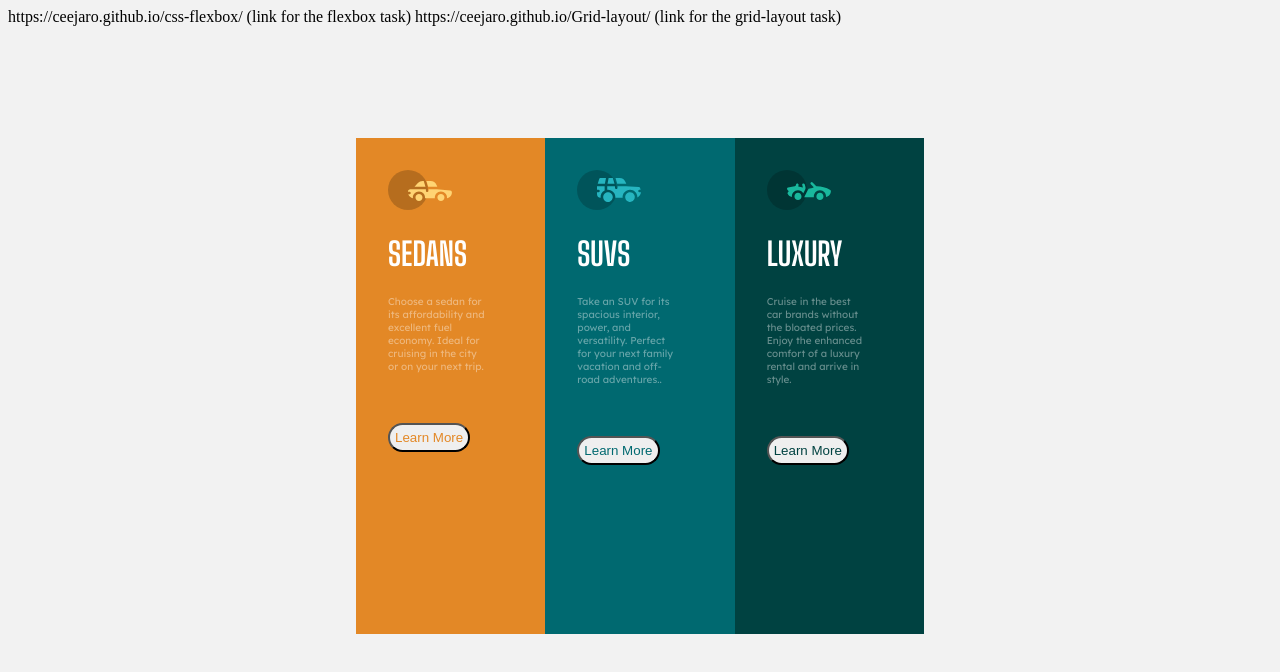
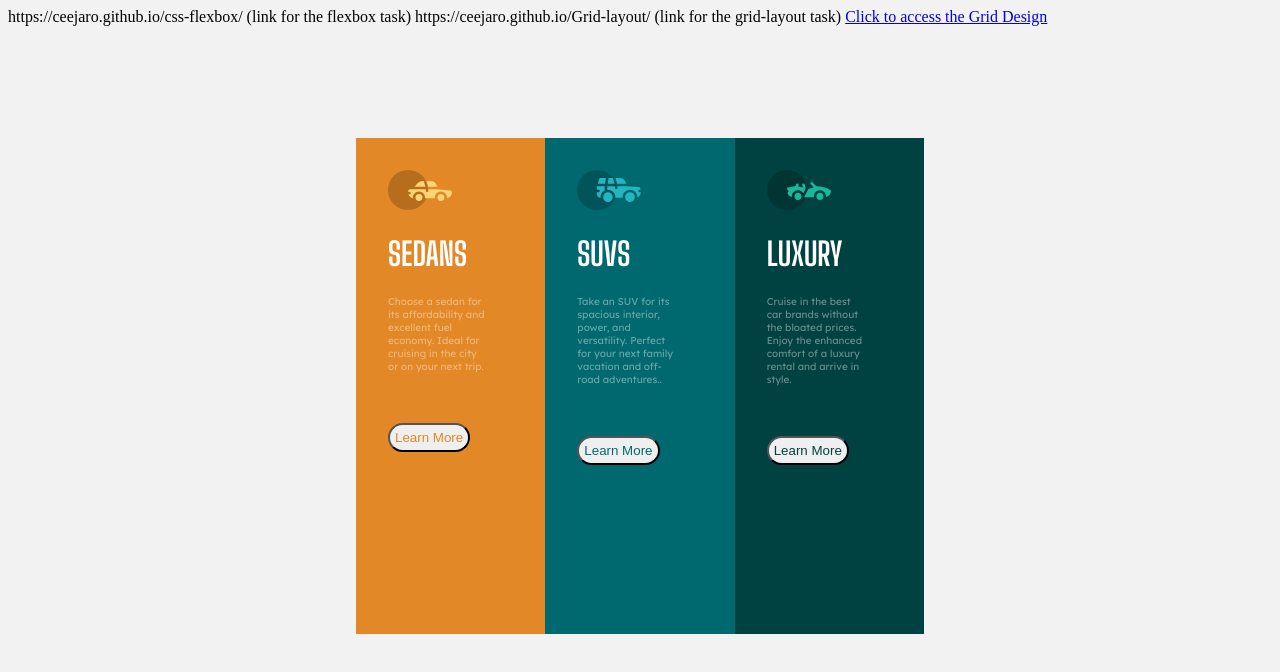
Before and after one commit to Ceejaro/css-flexbox, a plain HTML site: page index.html in a window 1280 px wide. Drawn offline with Linux system fonts and the light colour scheme.

Commit message:
Update index.html

```diff
--- a/index.html
+++ b/index.html
@@ -16,6 +16,7 @@
 <!--   PLEASE READ       -->
         https://ceejaro.github.io/css-flexbox/ (link for the flexbox task)
         https://ceejaro.github.io/Grid-layout/ (link for the grid-layout task)
+        <a href=" https://ceejaro.github.io/Grid-layout/" id="header-btn">Click to access the Grid Design</a>
 <!-- I saved the grid task with index.html, my github couldn't view it when i saved as grid.html so i changed it to index.html         -->
     </header>
     <main>
```
